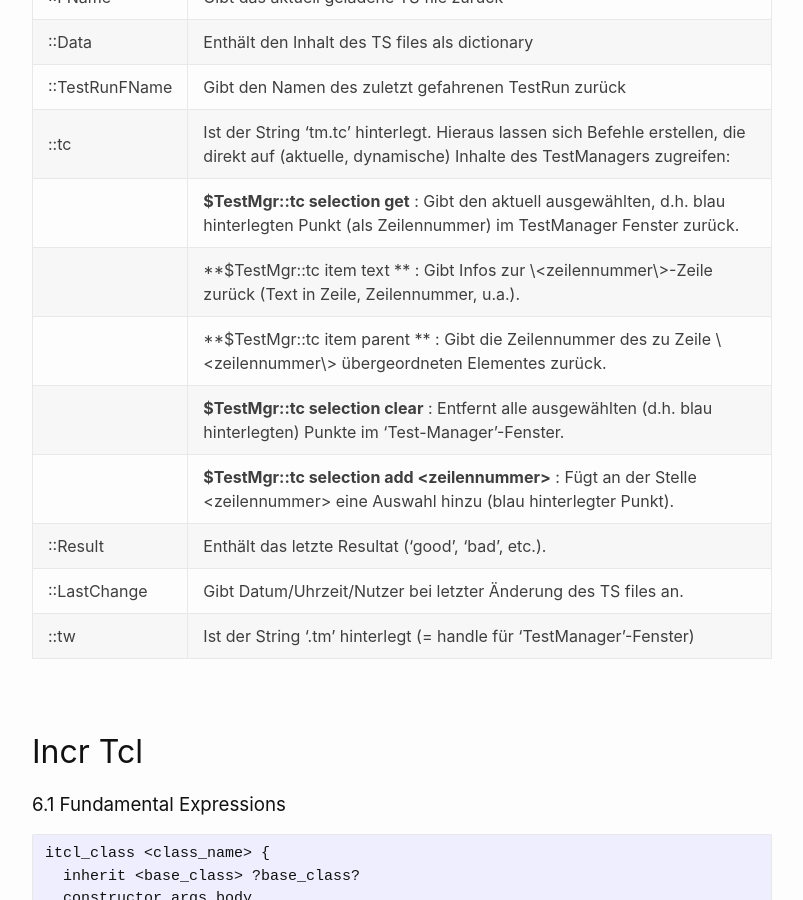
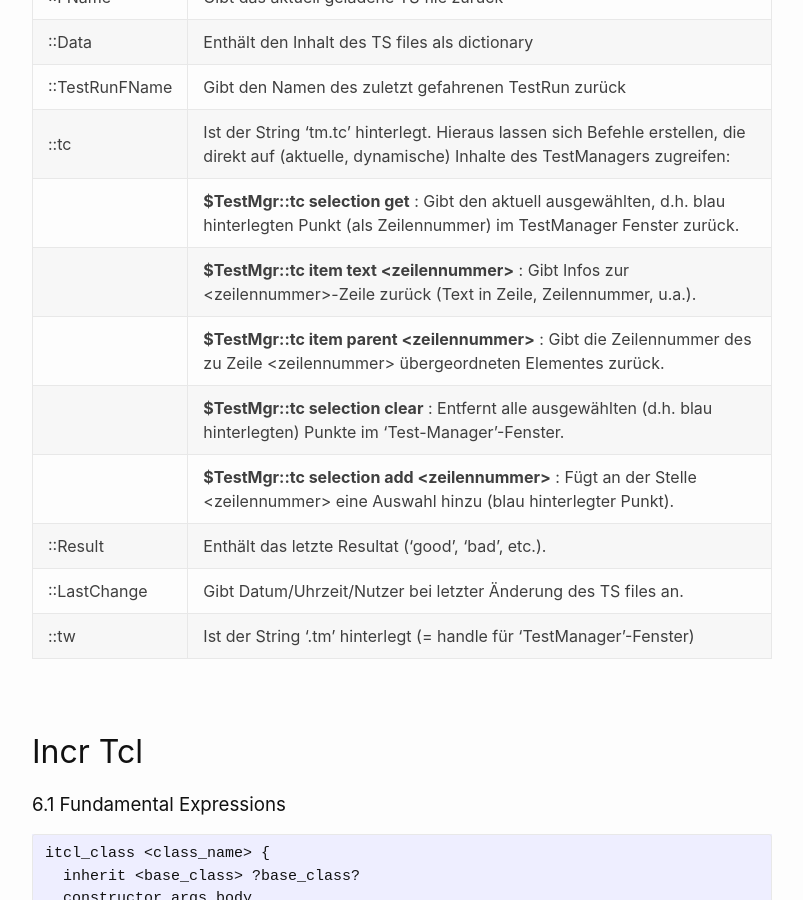
Before and after one commit to Hautaklyttn/progDocs, a Jekyll site: the page built from docs/articles/tcl.md, in a window 1280 px wide and 900 px high, scrolled down 11393 px. Shown: the whole window, without its empty margins (238-1041 px from the left). Built offline with Jekyll 4.4.1, drawn with Linux system fonts in a browser that asks for light colours.

Commit message:
Update tcl.md

```diff
--- a/docs/articles/tcl.md
+++ b/docs/articles/tcl.md
@@ -434,8 +434,8 @@ Appl::Terminate 1
 |::TestRunFName|Gibt den Namen des zuletzt gefahrenen TestRun zurück|
 |::tc|Ist der String 'tm.tc' hinterlegt. Hieraus lassen sich Befehle erstellen, die direkt auf (aktuelle, dynamische) Inhalte des TestManagers zugreifen:|
 ||**$TestMgr::tc selection get** : Gibt den aktuell ausgewählten, d.h. blau hinterlegten Punkt (als Zeilennummer) im TestManager Fenster zurück.|
-||**$TestMgr::tc item text <zeilennummer>** : Gibt Infos zur \<zeilennummer\>-Zeile zurück (Text in Zeile, Zeilennummer, u.a.).|
-||**$TestMgr::tc item parent <zeilennummer>** : Gibt die Zeilennummer des zu Zeile \<zeilennummer\> übergeordneten Elementes zurück.|
+||**$TestMgr::tc item text \<zeilennummer\>** : Gibt Infos zur \<zeilennummer\>-Zeile zurück (Text in Zeile, Zeilennummer, u.a.).|
+||**$TestMgr::tc item parent \<zeilennummer\>** : Gibt die Zeilennummer des zu Zeile \<zeilennummer\> übergeordneten Elementes zurück.|
 ||**$TestMgr::tc selection clear** : Entfernt alle ausgewählten (d.h. blau hinterlegten) Punkte im 'Test-Manager'-Fenster.|
 ||**$TestMgr::tc selection add \<zeilennummer\>** : Fügt an der Stelle \<zeilennummer\> eine Auswahl hinzu (blau hinterlegter Punkt).|
 |::Result|Enthält das letzte Resultat ('good', 'bad', etc.).|
```
